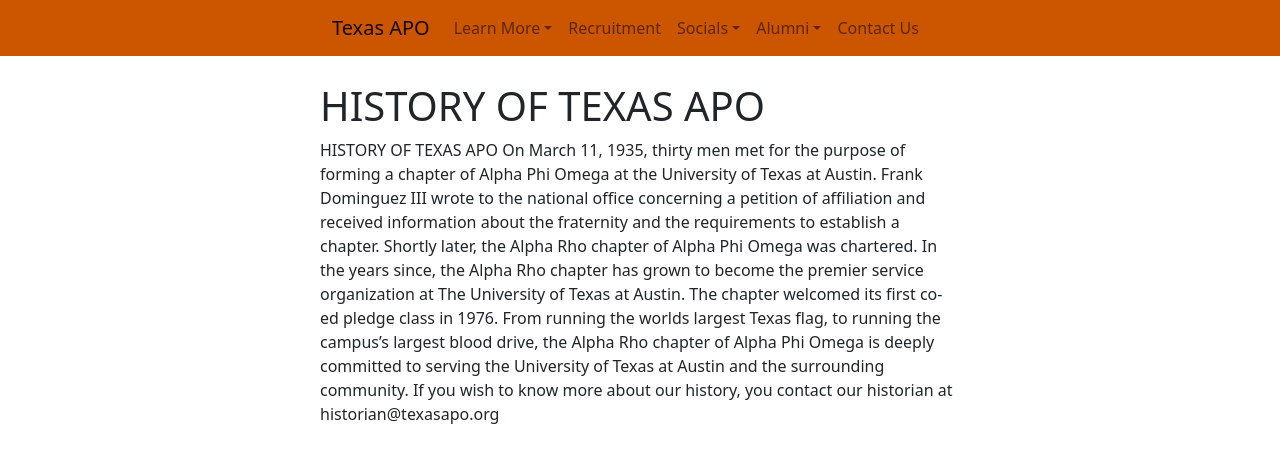
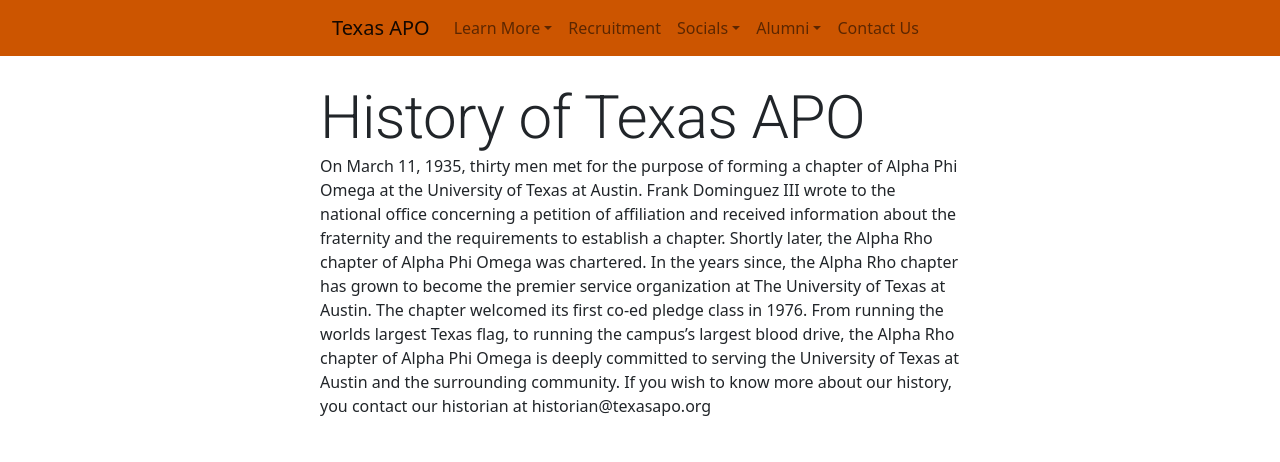
Before and after one commit to amodica/TexasAPO, a React (Create React App) app in the folder frontend/: page /history in a window 1280 px wide. Shown: the top 462 px of the page. Built offline with nearby package versions, Linux system fonts and the light colour scheme.

Commit message:
Styling for History page

```diff
--- a/frontend/src/components/History.js
+++ b/frontend/src/components/History.js
@@ -1,15 +1,21 @@
+import Typography from '@mui/material/Typography';
+
 const History = () => {
     return (
         <div>
-            <h1>HISTORY OF TEXAS APO</h1>
-            HISTORY OF TEXAS APO
-On March 11, 1935, thirty men met for the purpose of forming a chapter of Alpha Phi Omega at the University of Texas at Austin.  Frank Dominguez III wrote to the national office concerning a petition of affiliation and received information about the fraternity and the requirements to establish a chapter. Shortly later, the Alpha Rho chapter of Alpha Phi Omega was chartered.
+            <Typography variant="h2">
+                History of Texas APO
+            </Typography>
 
-In the years since, the Alpha Rho chapter has grown to become the premier service organization at The University of Texas at Austin. The chapter welcomed its first co-ed pledge class in 1976.  From running the worlds largest Texas flag, to running the campus’s largest blood drive, the Alpha Rho chapter of Alpha Phi Omega is deeply committed to serving the University of Texas at Austin and the surrounding community.
+            <div>
+                <p>
+                    On March 11, 1935, thirty men met for the purpose of forming a chapter of Alpha Phi Omega at the University of Texas at Austin.  Frank Dominguez III wrote to the national office concerning a petition of affiliation and received information about the fraternity and the requirements to establish a chapter. Shortly later, the Alpha Rho chapter of Alpha Phi Omega was chartered.
 
+                    In the years since, the Alpha Rho chapter has grown to become the premier service organization at The University of Texas at Austin. The chapter welcomed its first co-ed pledge class in 1976.  From running the worlds largest Texas flag, to running the campus’s largest blood drive, the Alpha Rho chapter of Alpha Phi Omega is deeply committed to serving the University of Texas at Austin and the surrounding community.
 
-
-If you wish to know more about our history, you contact our historian at historian@texasapo.org
+                    If you wish to know more about our history, you contact our historian at historian@texasapo.org
+                </p>
+            </div>
         </div>
     );
 }
```
